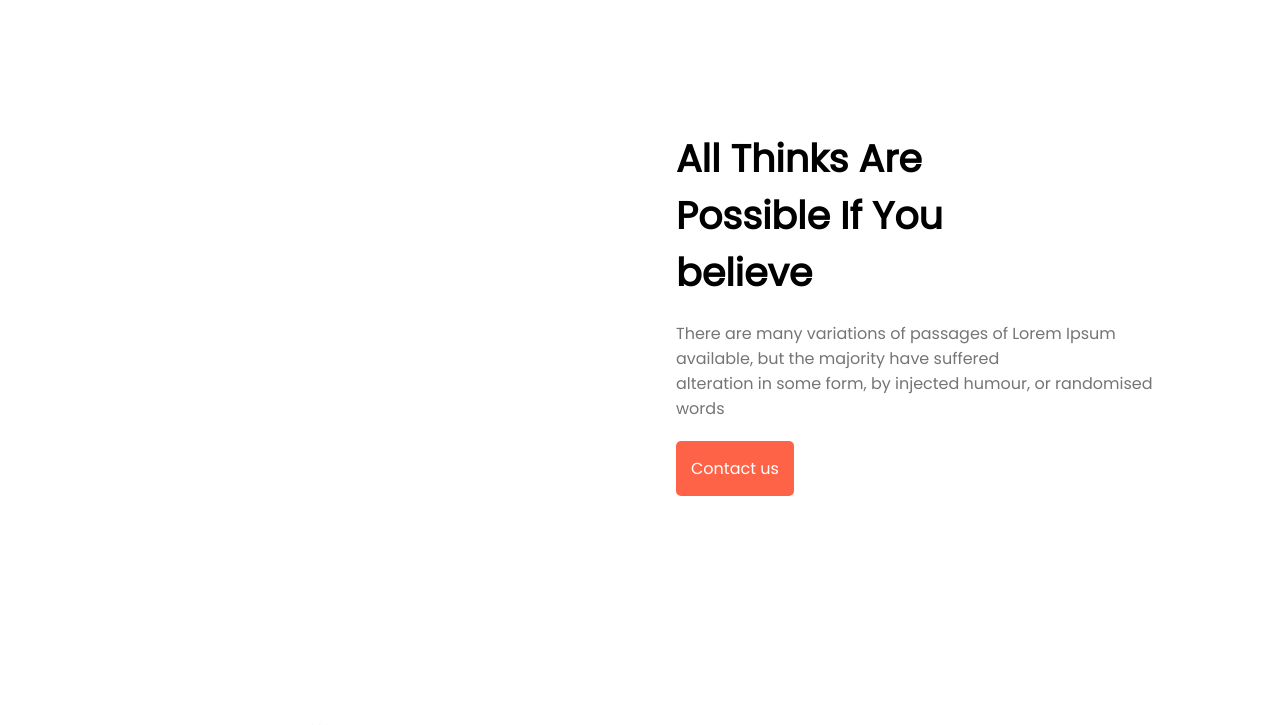
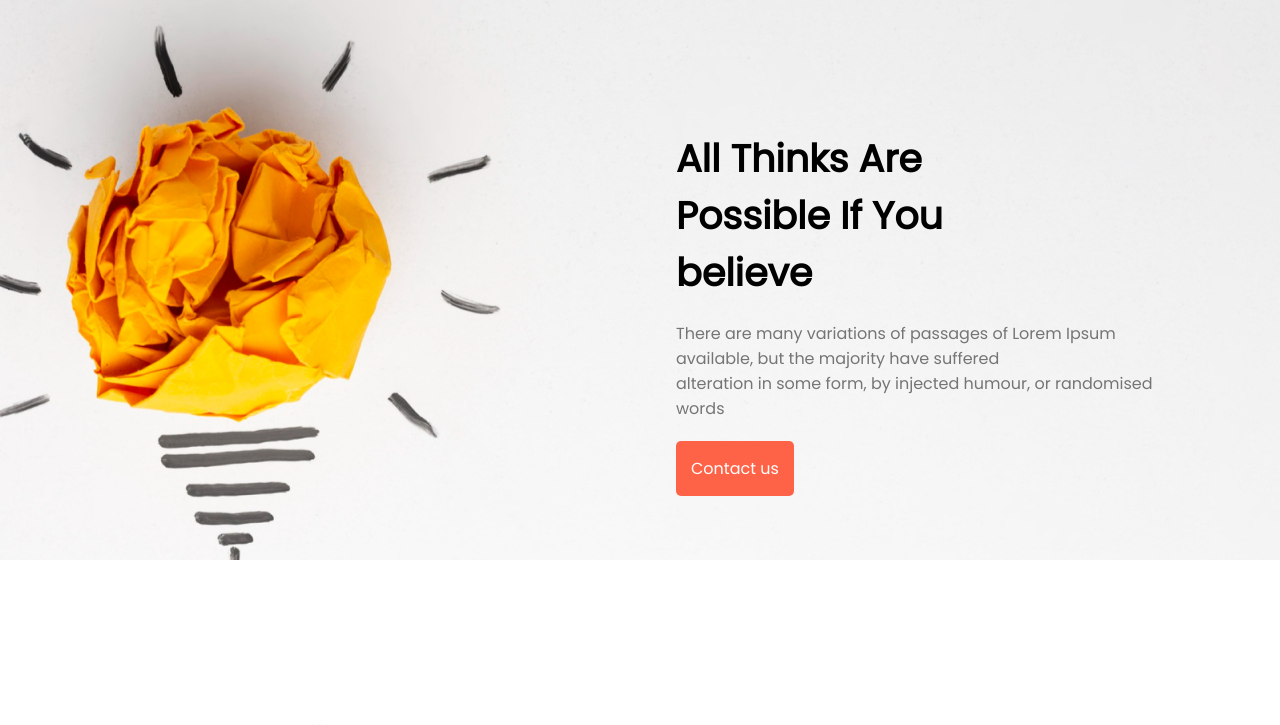
Before and after one commit to ashiqurzammansm/New-Year-Assignment, a plain HTML site: page index.html in a window 1280 px wide. Shown: the top 725 px of the page. Drawn offline with Linux system fonts and the light colour scheme; the site is published under a folder, as on GitHub Pages, so addresses that start at the root find nothing.

Commit message:
Commit second last

```diff
--- a/styles/style.css
+++ b/styles/style.css
@@ -14,7 +14,7 @@
 /* header start here  */
 
 header {
-    background-image: url("/images/banner/banner1.png");
+    background-image: url("../images/banner/banner1.png");
     background-repeat: no-repeat;
     background-position: center;
     padding: 280px;
```
